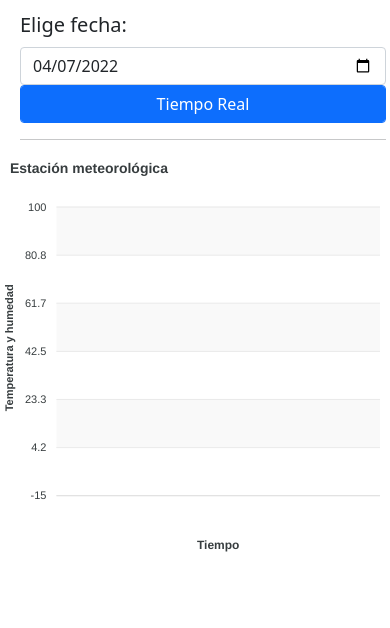
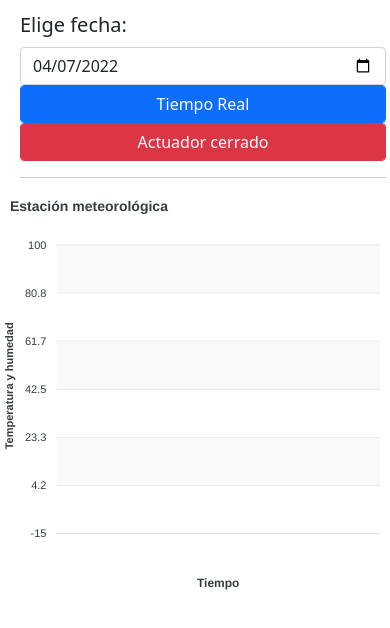
Before and after one commit to jjguillen/raspberriTHMongo, a website: page index.html in a window 390 px wide. Shown: the part 102-730 px from the top of the page. Drawn offline with nearby package versions, Linux system fonts and the light colour scheme.

Commit message:
Nodejs inicio

```diff
--- a/index.html
+++ b/index.html
@@ -30,6 +30,13 @@
             Tiempo Real
           </button>
         </div>
+
+        <div class="col-sm-1" id="actuador">
+          <button class="btn btn-danger form-control" onclick="cambiarActuador();">
+            Actuador cerrado
+          </button>
+        </div>
+
       </div>
       <hr />
     </div>
@@ -189,6 +196,17 @@
         const resultado = document.querySelector("#fecha");
         updateGraf(resultado.value);
       });
+
+      //Al cargar la página que pinte el botón de actuador con su valor en BBDD
+      window.addEventListener('load', function() {
+          console.log('Leer actuador desde MongoAtlas');
+      });
+
+      //Cuando pulsemos el botón de actuador que cambie su valor en BBDD
+      document.getElementById("actuador").addEventListener("click", (event) => {
+        console.log("Pulsado");
+      });
+
     </script>
   </body>
 </html>
```
